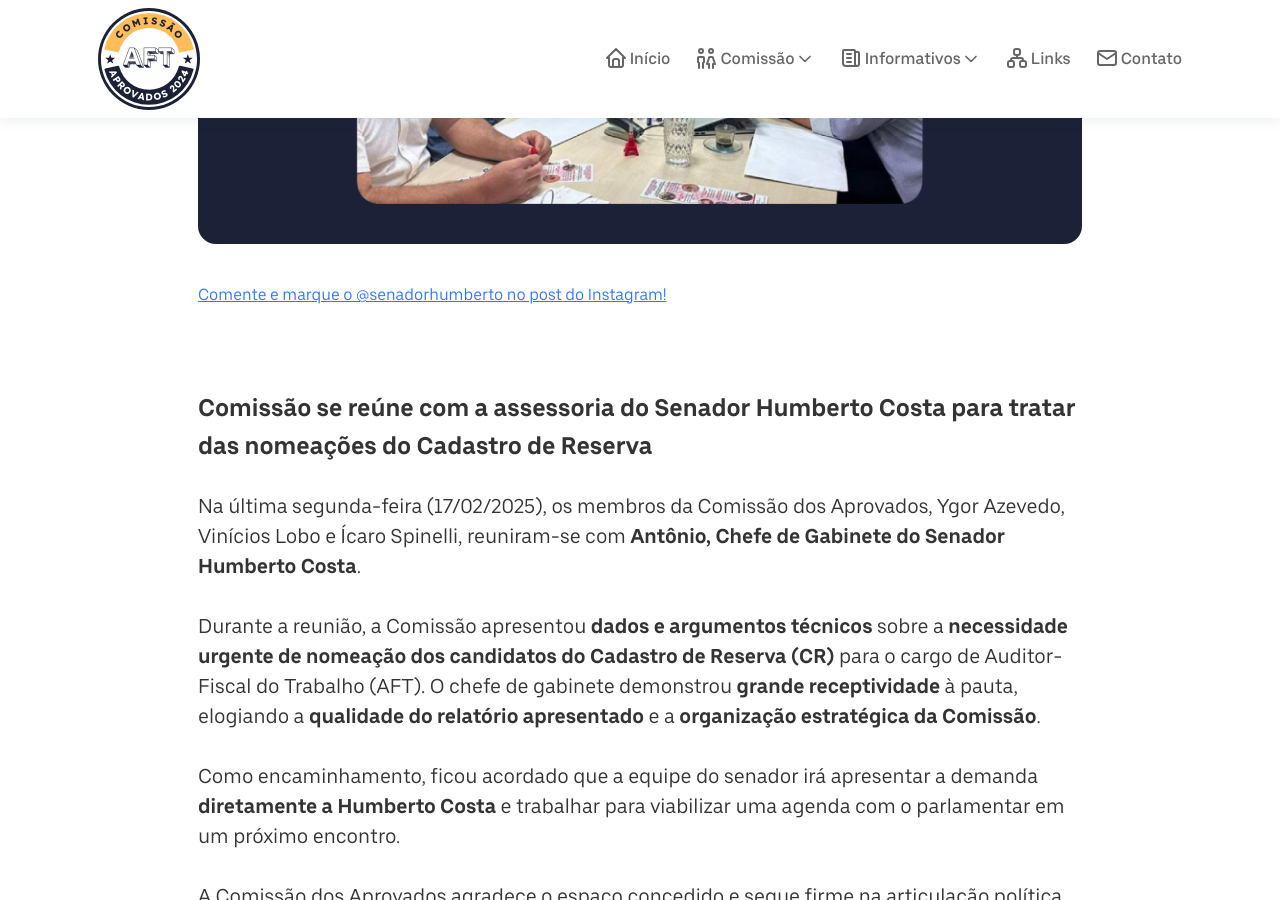
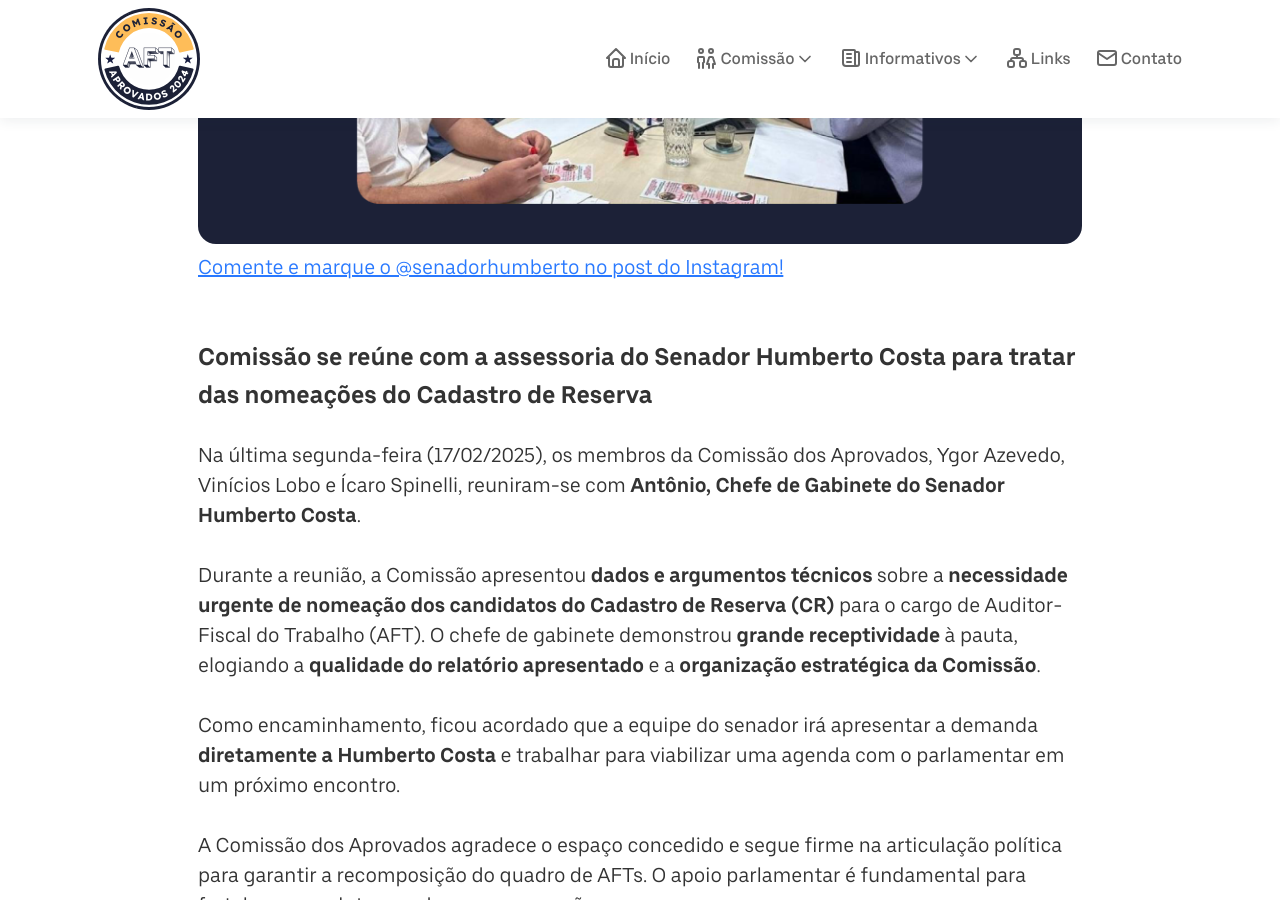
Before and after one commit to Landowski/aprovadosaft2024, a Jekyll site: the page built from _posts/2025-02-17-reuniao-senador-humberto-costa.html, in a window 1280 px wide and 900 px high, scrolled down 655 px. Built offline with Jekyll 4.4.1, drawn with Linux system fonts in a browser that asks for light colours.

```diff
--- a/_posts/2025-02-17-reuniao-senador-humberto-costa.html
+++ b/_posts/2025-02-17-reuniao-senador-humberto-costa.html
@@ -18,9 +18,9 @@ permalink: /reuniao-senador-humberto-costa
             <span>{{ page.date | date: "%d/%m/%Y" }}</span>
 
             <img src="{{ page.image | default: '/imagens/news-sem-imagem.png' }}">
-            <p></p><a href="https://www.instagram.com/aprovadosaft2024/p/DGLhCxcuV68/?img_index=1" target="_blank">Comente e marque o @senadorhumberto no post do Instagram!</a></p>
+            <p><a href="https://www.instagram.com/aprovadosaft2024/p/DGLhCxcuV68/?img_index=1" target="_blank">Comente e marque o @senadorhumberto no post do Instagram!</a></p>
 
-            <br><br>
+            <br>
 
             <h2>Comissão se reúne com a assessoria do Senador Humberto Costa para tratar das nomeações do Cadastro de Reserva</h2>
 
```
